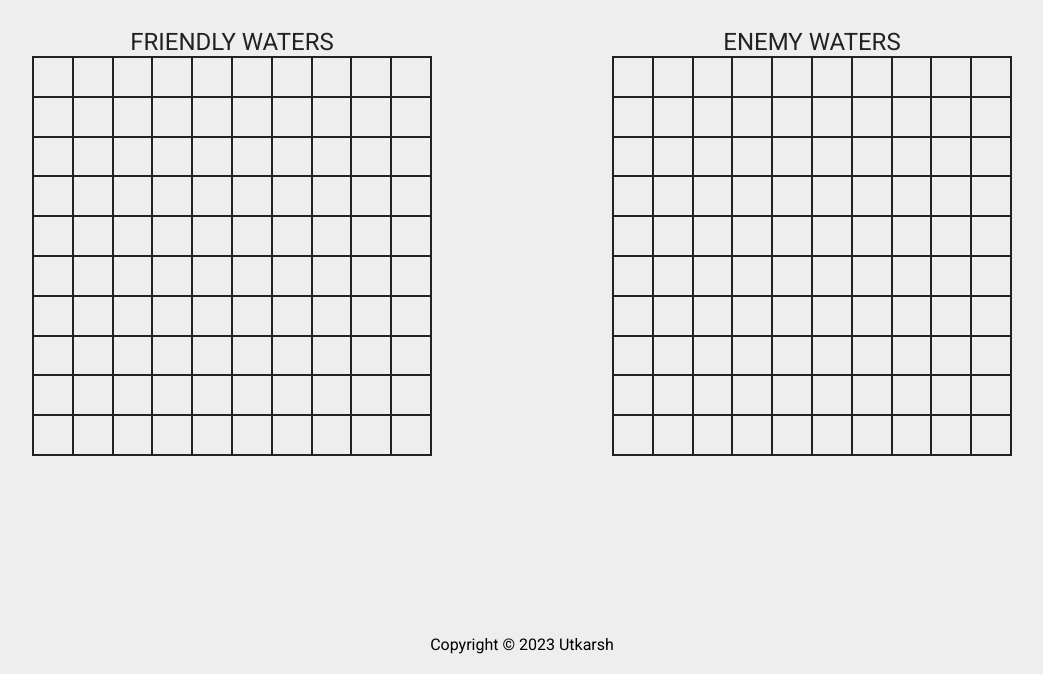
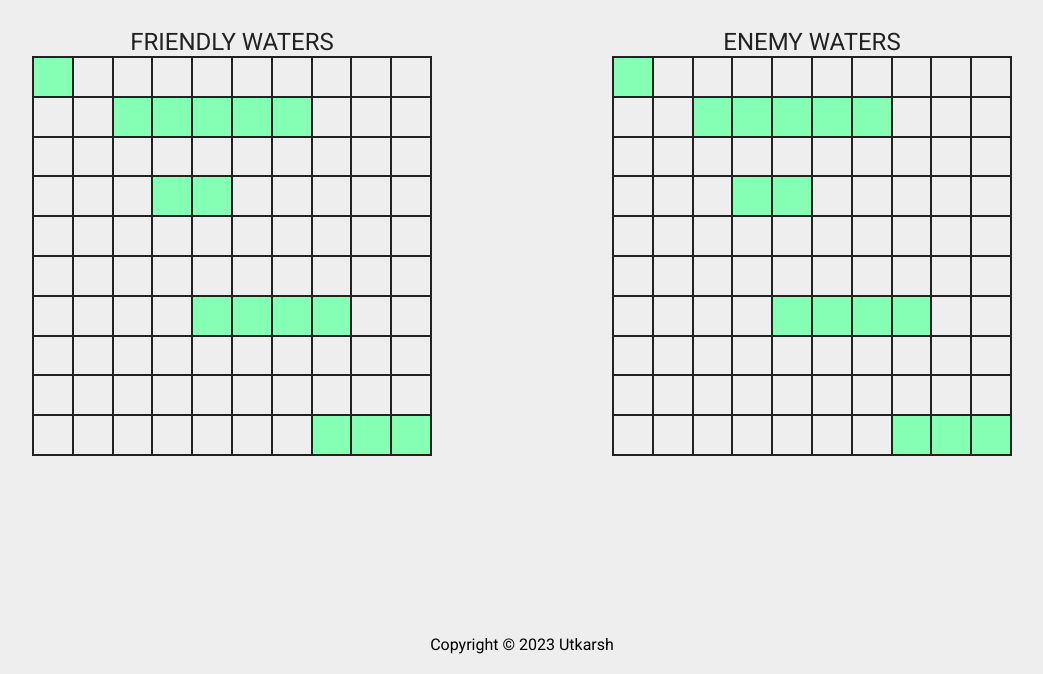
Before and after one commit to utkarshchaudhari/Battleship, a website with bundled scripts: page index.html in a window 1280 px wide. Shown: the part 126-800 px from the top of the page, without its empty margins (118-1161 px from the left). Built offline with nearby package versions, Linux system fonts and the light colour scheme.

Commit message:
display ships with predetermined coordinates

```diff
--- a/index.html
+++ b/index.html
@@ -6,7 +6,7 @@
     <meta http-equiv="X-UA-Compatible" content="IE=edge">
     <meta name="viewport" content="width=device-width, initial-scale=1.0">
     <link rel="stylesheet" href="./style.css">
-    <script src="./script.js" defer></script>
+    <script type="module" src="script.js"></script>
     <title>Battleship</title>
 </head>
 
--- a/script.js
+++ b/script.js
@@ -1,15 +1,72 @@
+import gameBoard from './src/factories/gameBoard.js';
+import player from './src/factories/player.js';
+import ship from './src/factories/ship.js';
 const playerBoard = document.querySelector('.friendly__wrappper .game-board');
 const computerBoard = document.querySelector('.enemy__wrapper .game-board');
 
 function setupGrid() {
-  for (let i = 0; i < 100; i++) {
+  let j = 0;
+  while (j !== 10) {
+    for (let i = 0; i < 10; i++) {
       let firstDiv = document.createElement('div');
       let secondDiv = document.createElement('div');
       firstDiv.classList.add('grid');
+      firstDiv.setAttribute('data-x', `${i}`);
+      firstDiv.setAttribute('data-y', `${j}`);
       secondDiv.classList.add('grid');
+      secondDiv.setAttribute('data-x', `${i}`);
+      secondDiv.setAttribute('data-y', `${j}`);
       playerBoard.appendChild(firstDiv);
       computerBoard.appendChild(secondDiv);
+    }
+    j++;
+  }
+}
+
+function game() {
+  const playerGameBoard = new gameBoard();
+  const computerGameBoard = new gameBoard();
+  const pShip5 = new ship(5);
+  const pShip4 = new ship(4);
+  const pShip3 = new ship(3);
+  const pShip2 = new ship(2);
+  const pShip1 = new ship(1);
+  playerGameBoard.placeShip(pShip1, 0, 0);
+  playerGameBoard.placeShip(pShip2, 3, 3);
+  playerGameBoard.placeShip(pShip3, 7, 9);
+  playerGameBoard.placeShip(pShip4, 4, 6);
+  playerGameBoard.placeShip(pShip5, 2, 1);
+  const cShip5 = new ship(5);
+  const cShip4 = new ship(4);
+  const cShip3 = new ship(3);
+  const cShip2 = new ship(2);
+  const cShip1 = new ship(1);
+  computerGameBoard.placeShip(cShip1, 0, 0);
+  computerGameBoard.placeShip(cShip2, 3, 3);
+  computerGameBoard.placeShip(cShip3, 7, 9);
+  computerGameBoard.placeShip(cShip4, 4, 6);
+  computerGameBoard.placeShip(cShip5, 2, 1);
+
+  playerGameBoard.ships.forEach((ship) =>
+    showShip(ship, [...playerBoard.childNodes])
+  );
+  computerGameBoard.ships.forEach((ship) =>
+    showShip(ship, [...computerBoard.childNodes])
+  );
+
+  function showShip(ship, nodes) {
+    let x = ship.x;
+    const y = ship.y;
+
+    for (let i = 0; i < ship.length; i++) {
+      const element = nodes.find(
+        (child) => child.dataset.x == x && child.dataset.y == y
+      );
+      element.classList.add('active');
+      x++;
+    }
   }
 }
 
 setupGrid();
+game();
--- a/src/factories/gameBoard.js
+++ b/src/factories/gameBoard.js
@@ -1,4 +1,4 @@
-function gameBoard() {
+export default function gameBoard() {
   const ships = [];
   const missedAttacks = [];
   const placeShip = (ship, x, y) => {
--- a/src/factories/player.js
+++ b/src/factories/player.js
@@ -1,4 +1,4 @@
-function player(name, board, isComputer) {
+export default function player(name, board, isComputer) {
   const attack = (x, y) => {
     if (isComputer) {
       const attacks = [];
--- a/src/factories/ship.js
+++ b/src/factories/ship.js
@@ -1,4 +1,4 @@
-function ship(length) {
+export default function ship(length) {
   let hits = 0;
 
   const hit = () => {
--- a/style.css
+++ b/style.css
@@ -55,6 +55,14 @@ h2{
     cursor: pointer;
 }
 
+.grid.active {
+    background-color: #85ffb3;
+}
+
+.enemy .grid:hover {
+    background-color: #ddd;
+}
+
 .footer{
     position: absolute;
     bottom: 0;
```
Lines whose indentation alone changed are shown as unchanged.
